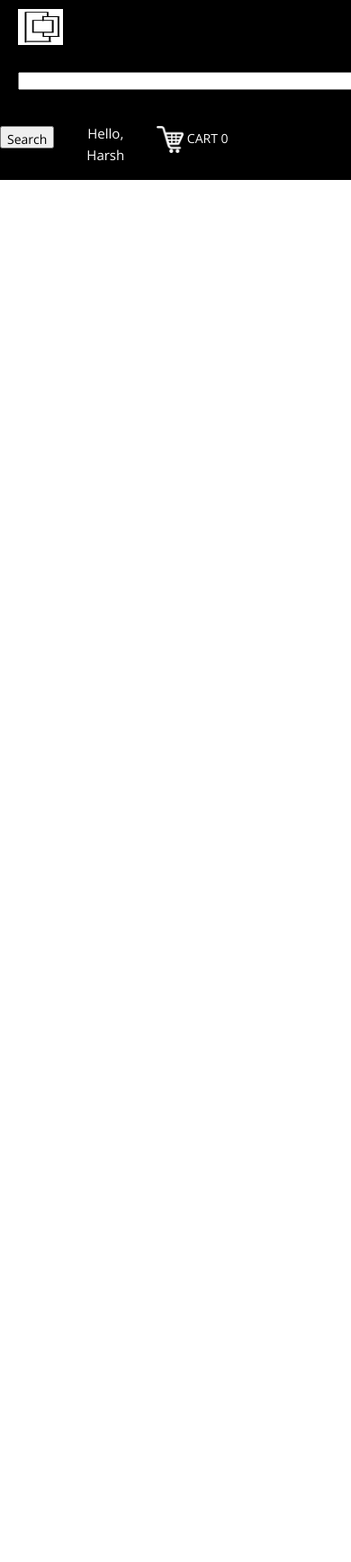
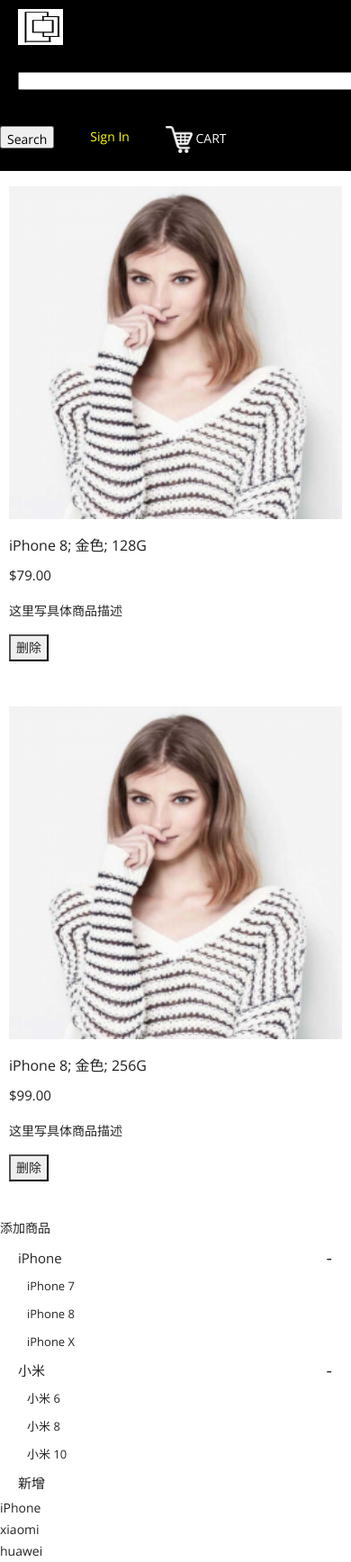
Before and after one commit to YouanZhang/Database-training, a Flask app: page /myshop in a window 390 px wide; the page is wider, and only the part inside the window is pictured. Shown: that part at 90% size. Before the commit the page ends 200 px from the top of that part, so only its background shows below. Run offline with Flask 2, Linux system fonts and the light colour scheme; a user stored in the database is signed in; data comes from the database, SQL or seed files in the repository; some libraries are stand-ins or nearby versions.

Commit message:
upd 前端/myshop

```diff
--- a/修改了前端的项目/Shopping-Cart/main.py
+++ b/修改了前端的项目/Shopping-Cart/main.py
@@ -1,6 +1,6 @@
 from flask import *
 import sqlite3, hashlib, os
-# import mysql.connector
+import mysql.connector
 from werkzeug.utils import secure_filename
 
 app = Flask(__name__)
@@ -119,17 +119,18 @@ def profileHome():
     loggedIn, firstName, noOfItems = getLoginDetails()
     return render_template("profileHome.html", loggedIn=loggedIn, firstName=firstName, noOfItems=noOfItems)
 
-@app.route("/myshop")
-def myshop():
-    if 'email' not in session:
-        return redirect(url_for('root'))
-    loggedIn, firstName, noOfItems = getLoginDetails()
-    with sqlite3.connect('database.db') as conn:
-        cur = conn.cursor()
-        cur.execute("SELECT userId, email, firstName, lastName, address1, address2, zipcode, city, state, country, phone FROM users WHERE email = ?", (session['email'], ))
-        profileData = cur.fetchone()
-    conn.close()
-    return render_template("myshop.html", profileData=profileData, loggedIn=loggedIn, firstName=firstName, noOfItems=noOfItems)
+
+# @app.route("/myshop")
+# def myshop():
+#     if 'email' not in session:
+#         return redirect(url_for('root'))
+#     loggedIn, firstName, noOfItems = getLoginDetails()
+#     with sqlite3.connect('database.db') as conn:
+#         cur = conn.cursor()
+#         cur.execute("SELECT userId, email, firstName, lastName, address1, address2, zipcode, city, state, country, phone FROM users WHERE email = ?", (session['email'], ))
+#         profileData = cur.fetchone()
+#     conn.close()
+#     return render_template("myshop.html", profileData=profileData, loggedIn=loggedIn, firstName=firstName, noOfItems=noOfItems)
 
 
 @app.route("/account/profile/edit")
@@ -324,34 +325,44 @@ def is_valid(email, password):
             return True
     return False
 
-@app.route("/register", methods = ['GET', 'POST'])
+
+@app.route("/test_register", methods = ['POST'])
 def register():
     if request.method == 'POST':
-        #Parse form data
-        password = request.form['password']
-        email = request.form['email']
-        firstName = request.form['firstName']
-        lastName = request.form['lastName']
-        address1 = request.form['address1']
-        address2 = request.form['address2']
-        zipcode = request.form['zipcode']
-        city = request.form['city']
-        state = request.form['state']
-        country = request.form['country']
-        phone = request.form['phone']
-
-        with sqlite3.connect('database.db') as con:
-            try:
-                cur = con.cursor()
-                cur.execute('INSERT INTO users (password, email, firstName, lastName, address1, address2, zipcode, city, state, country, phone) VALUES (?, ?, ?, ?, ?, ?, ?, ?, ?, ?, ?)', (hashlib.md5(password.encode()).hexdigest(), email, firstName, lastName, address1, address2, zipcode, city, state, country, phone))
-
-                con.commit()
-
+        #连接数据库
+        conn = mysql.connector.connect(user='root',password='0302',database='online_shop2',use_unicode=True, auth_plugin='mysql_native_password')
+        try:
+            cur = conn.cursor()
+            #buyer注册
+            if request.form['is_buyer']=='True':
+                #解析表单数据
+                name = request.form['name']
+                password = request.form['password']
+                email = request.form['email']
+                address = request.form['address']
+                #按照递增方式分配id
+                #将注册信息插入数据库
+                cur.execute('INSERT INTO BUYER VALUES (NULL,%s,%s,%s,%s);',(name,password,email,address))
+                conn.commit()
                 msg = "Registered Successfully"
-            except:
-                con.rollback()
-                msg = "Error occured"
-        con.close()
+                print("yes insert INSERT INTO BUYER VALUES (NULL,%s,%s,%s,%s);",(name,password,email,address))
+            else:
+                #解析表单数据
+                name = request.form['name']
+                #description = request.form['description']
+                password = request.form['password']
+                email = request.form['email']
+                #将注册信息插入数据库
+                cur.execute('INSERT INTO SHOP VALUES (NULL,%s,NULL,%s,%s);',(name,password,email))
+                conn.commit()
+                msg = "Registered Successfully"
+                print('yes INSERT INTO SHOP VALUES (NULL,%s,NULL,%s,%s);',(name,password,email))
+        except:
+            conn.rollback()
+            msg = "Error occured"
+        finally:
+            cur.close()
+            conn.close()
         return render_template("login.html", error=msg)
 
 @app.route("/registerationForm")
@@ -367,65 +378,12 @@ def to_bool_or_none(bool_str):
         return False
 
 
-@app.route("/test_register", methods = ['POST'])
-def test_register():
-    if request.method == 'POST':
-
-    	#连接数据库
-    	with mysql.connector.connect(user='root',password='root',database='online_shop2',use_unicode=True) as conn:
-    		try:
-		        cursor = conn.cursor()
-		        is_a_buyer= to_bool_or_none(request.args.get('is_buyer', None, type=str))
-
-		        #buyer注册
-		        if is_a_buyer :
-
-		        	#解析表单数据
-		            buyerID = 1
-		            name = request.form['name']
-		            password = request.form['password']
-		            email = request.form['email']
-		            address = request.form['address']
-
-		            #按照递增方式分配id
-		            cur.execute('select max(buyer_id) as maxbid from buyer;')
-		            ans = cur.fetchall();
-		            if ans[0][0]!=null:
-		            	buyerID = ans[0][0]+1
-
-		            #将注册信息插入数据库
-		            cur.execute('INSERT INTO BUYER VALUES (%s,%s,%s,%s,%s);',(buyerID,name,password,email,address))
-		            conn.commit()
-		            msg = "Registered Successfully"
-
-		        #shop注册
-		        else :
-
-		        	#解析表单数据
-		            shopID = 1
-		            name = request.form['name']
-		            description = request.form['description']
-		            password = request.form['password']
-		            email = request.form['email']
-
-		            #按照递增方式分配id
-		            cur.execute('select max(shop_id) as maxsid from shop;')
-		            ans = cur.fetchall();
-		            if ans[0][0]!=null:
-		            	shopID = ans[0][0]+1
-
-		            #将注册信息插入数据库
-		            cur.execute('INSERT INTO SHOP VALUES (%s,%s,%s,%s,%s);',(shopID,name,description,password,email))
-		            conn.commit()
-		            msg = "Registered Successfully"
-
-    		except:
-		    	conn.rollback()
-		    	msg = "Error occured"
-    		finally:
-		    	cursor.close()
-		    	conn.close()
-    	return render_template("login.html", error=msg)
+@app.route("/myshop")
+def myshop():
+    list1 = ['iPhone', 'xiaomi', 'huawei']
+    iPhone = ['iPhone 8', 'iPhone X']
+    xiaomi = ['xiaomi 6', 'xiaomi 8', 'xiaomi 10']
+    return render_template("myshop.html", list1 = list1)
 
 def allowed_file(filename):
     return '.' in filename and \
--- a/修改了前端的项目/Shopping-Cart/templates/myshop.html
+++ b/修改了前端的项目/Shopping-Cart/templates/myshop.html
@@ -54,7 +54,7 @@
     <link rel="stylesheet" href={{ url_for( 'static', filename="assets/css/style.css" )}}>
 
     <!--modernizr min js here-->
-    <!-- <script src="assets/js/vendor/modernizr-3.7.1.min.js"></script> -->
+    <script src="{{ url_for( 'static', filename='assets/js/vendor/modernizr-3.7.1.min.js' )}}"></script>
 
 
 </head>
@@ -91,12 +91,104 @@
         </div>
     </div>
 
+    <div class="shop_area shop_reverse">
+        <div class="row">
+            <div class="col-lg-3 col-md-12">
+                <!--sidebar widget start-->
+                <aside class="sidebar_widget">
+                    <div class="widget_inner">
+                        <div class="widget_list widget_categories">
+                            <!-- 这里放spu -->
+                            <ul>
+                                <li class="widget_sub_categories sub_categories1"><a href="javascript:void(0)" class="active">iPhone</a>
+                                    <ul class="widget_dropdown_categories dropdown_categories1" style="display: block;">
+                                        <li><a href="#">iPhone 7</a></li>
+                                        <li><a href="#">iPhone 8</a></li>
+                                        <li><a href="#">iPhone X</a></li>
+                                    </ul>
+                                </li>
+                                <li class="widget_sub_categories sub_categories1"><a href="javascript:void(0)" class="active">小米</a>
+                                    <ul class="widget_dropdown_categories dropdown_categories1" style="display: block;">
+                                        <li><a href="#">小米 6</a></li>
+                                        <li><a href="#">小米 8</a></li>
+                                        <li><a href="#">小米 10</a></li>
+                                    </ul>
+                                </li>
+                                <li><a href="/add_spu">新增</a>
+                                </li>
+                                {% for i in list1 %}
+                                <li>{{i}}</li>
+                                {% endfor %}
+                            </ul>
+                        </div>
+                    </div>
+                </aside>
+                <!--sidebar widget end-->
+            </div>
+            <div class="col-lg-9 col-md-12">
+                <!--shop wrapper start-->
 
+                <div class="row shop_wrapper grid_list">
+                    <!-- 这里放sku -->
+                    <div class="col-12">
+                        <div class="single_product">
+                            <div class="product_thumb">
+                                <a class="primary_img" href="product-details.html"><img src="assets/img/product/product1.jpg" alt="这里放图片，还有商品详情的链接"></a>
+                            </div>
+                            <div class="product_content list_content">
+                                <h4 class="product_name"><a href="product-details.html">iPhone 8; 金色; 128G</a></h4>
+                                <div class="price_box">
+                                    <span class="current_price">$79.00</span>
+                                </div>
+                                <div class="product_desc">
+                                    这里写具体商品描述
+                                </div>
+                                <div>
+                                    <button name="Delete">删除</button>
+                                </div>
+                            </div>
+                        </div>
+                    </div>
+                    <div class="col-12">
+                        <div class="single_product">
+                            <div class="product_thumb">
+                                <a class="primary_img" href="product-details.html"><img src="assets/img/product/product1.jpg" alt="这里放图片，还有商品详情的链接"></a>
+                            </div>
+                            <div class="product_content list_content">
+                                <h4 class="product_name"><a href="product-details.html">iPhone 8; 金色; 256G</a></h4>
+                                <div class="price_box">
+                                    <span class="current_price">$99.00</span>
+                                </div>
+                                <div class="product_desc">
+                                    这里写具体商品描述
+                                </div>
+                                <div>
+                                    <button name="Delete">删除</button>
+                                </div>
+                            </div>
+                        </div>
+                    </div>
+                    <div class="col-12">
+                        <butto>
+                            <a href="/add">添加商品</a>
+                        </butto>
+                    </div>
+                </div>
+                <!-- <div class="shop_toolbar t_bottom">
+                    <div class="pagination">
+                        <ul>
+                            <li class="current">1</li>
+                            <li><a href="#">2</a></li>
+                            <li><a href="#">3</a></li>
+                            <li class="next"><a href="#">next</a></li>
+                            <li><a href="#">&gt;&gt;</a></li>
+                        </ul>
+                    </div>
+                </div> -->
+                <!--shop toolbar end-->
+                <!--shop wrapper end-->
+            </div>
+        </div>
+    </div>
 
-
-
-
-
-
-
-    </body>
+</body>
```
Also changed, not shown: 修改了前端的项目/Shopping-Cart/templates/add_spu.html (added, +142 -0 lines), 修改了前端的项目/Shopping-Cart/templates/register.html (+5 -4 lines).
